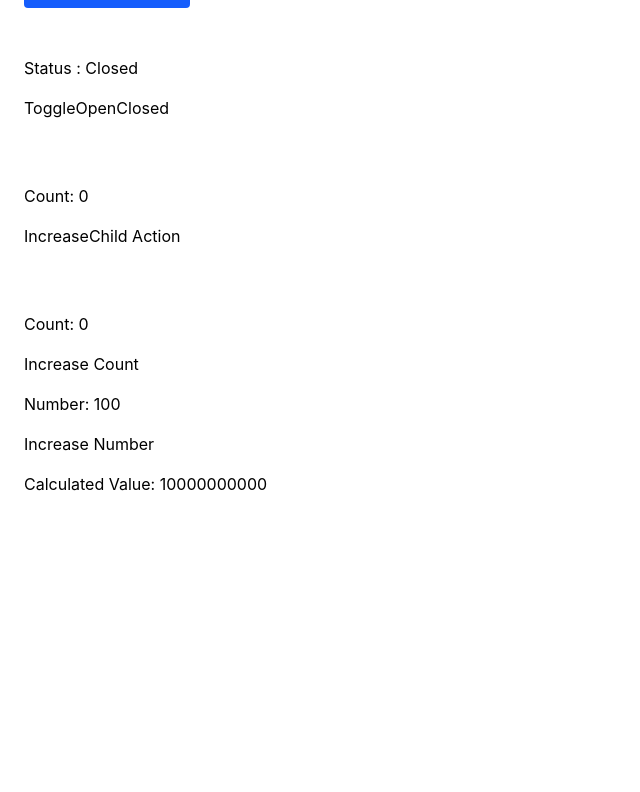
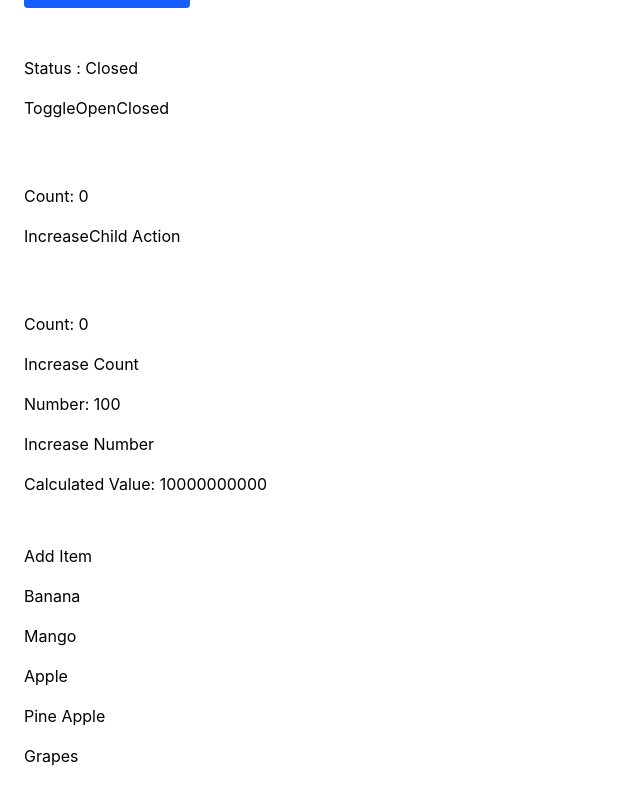
Before and after one commit to TheZainCode/react-advance-concepts, a React (Vite) app: page / in a window 1280 px wide. Shown: the part 950-1742 px from the top of the page, without its empty margins (0-640 px from the left). Before the commit the page ends 1470 px from the top, so only its background shows below. Built offline with nearby package versions, Linux system fonts and the light colour scheme.

Commit message:
Learning React keys and Reconciliation

```diff
--- a/src/App.jsx
+++ b/src/App.jsx
@@ -8,6 +8,7 @@ import Dropdown from "./components/Dropdown";
 import ToggleDemo from "./components/ToggleDemo";
 import RenderDemo from "./components/RenderDemo";
 import MemoDemo from "./components/MemoDemo";
+import KeyDemo from "./components/KeyDemo";
 function App(){
   return(
     <main>
@@ -21,6 +22,7 @@ function App(){
       <ToggleDemo />
       <RenderDemo />
       <MemoDemo />
+      <KeyDemo />
     </main>
   );
 }
--- /dev/null
+++ b/src/components/KeyDemo.jsx
@@ -0,0 +1,27 @@
+import { useState } from "react";
+function KeyDemo(){
+    const [items, setItems]=useState([
+        {id: 1, name: "Banana"},
+        {id: 2, name: "Mango"},
+        {id: 3, name: "Apple"},
+        {id: 4, name:"Pine Apple"},
+        {id: 5, name: "Grapes"},
+    ]);
+    const addItem=()=>{
+        setItems((prev)=>[
+            {id: Date.now(), name: "Orange"},
+            ...prev,
+        ]);
+        };
+        return(
+            <div className="space-y-4 p-6">
+                <button onClick={addItem}>Add Item</button>
+                {items.map((item)=>(
+                    <article key={item.id}>
+                        <p>{item.name}</p>
+                    </article>
+                ))}
+            </div>
+        )
+}
+export default KeyDemo;
```
